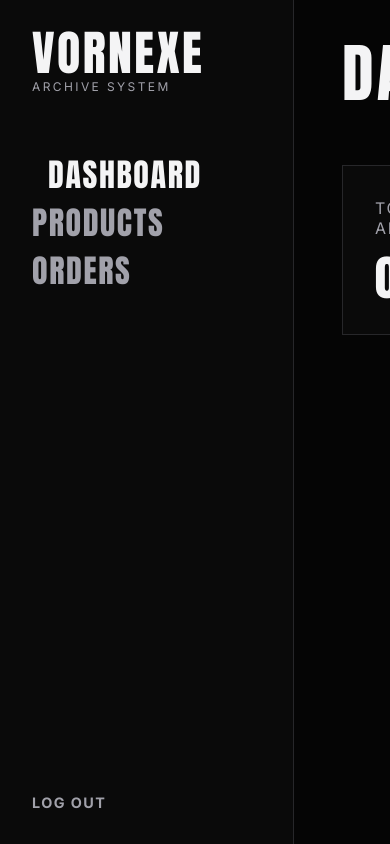
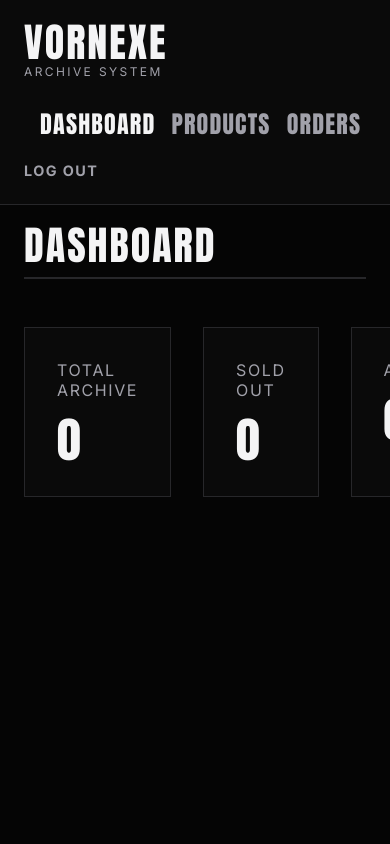
Before and after one commit to isadityax2005-cell/vornexe, a React (Vite) app in the folder vornexe-frontend/: page /admin in a window 390 px wide. Built offline with nearby package versions, Linux system fonts and the light colour scheme; no server answers; sample sign-in values are in the browser's storage.

Commit message:
Fix admin panel mobile responsiveness

```diff
--- a/vornexe-frontend/src/components/admin/AdminLayout.css
+++ b/vornexe-frontend/src/components/admin/AdminLayout.css
@@ -119,3 +119,75 @@
   background: transparent;
   color: var(--text-primary);
 }
+
+/* Mobile Responsiveness */
+@media (max-width: 768px) {
+  .admin-layout {
+    flex-direction: column;
+  }
+
+  .admin-sidebar {
+    width: 100%;
+    height: auto;
+    position: relative;
+    padding: 1.5rem;
+    border-right: none;
+    border-bottom: 1px solid var(--border-color);
+  }
+
+  .admin-logo {
+    margin-bottom: 2rem;
+  }
+
+  .admin-logo h2 {
+    font-size: 2.5rem;
+  }
+
+  .admin-nav {
+    flex-direction: row;
+    flex-wrap: wrap;
+    gap: 1rem;
+    margin-bottom: 1.5rem;
+  }
+
+  .admin-nav a {
+    font-size: 1.5rem;
+  }
+
+  .admin-content {
+    padding: 1.5rem;
+  }
+
+  .admin-page-header {
+    flex-direction: column;
+    align-items: flex-start;
+    gap: 1rem;
+  }
+
+  .admin-page-header h1 {
+    font-size: 2.5rem;
+  }
+
+  .admin-product-row {
+    flex-direction: column !important;
+    align-items: flex-start !important;
+    gap: 1rem !important;
+    padding: 1rem !important;
+  }
+
+  .admin-product-row img {
+    width: 100% !important;
+    height: 200px !important;
+  }
+
+  .admin-product-row-actions {
+    width: 100%;
+    display: flex;
+    gap: 0.5rem;
+    justify-content: space-between;
+  }
+
+  .admin-product-row-actions button {
+    flex: 1;
+  }
+}
--- a/vornexe-frontend/src/components/admin/ProductForm.css
+++ b/vornexe-frontend/src/components/admin/ProductForm.css
@@ -88,3 +88,25 @@
   color: var(--text-primary);
   border-color: var(--text-primary);
 }
+
+/* Mobile Responsiveness */
+@media (max-width: 768px) {
+  .admin-product-form {
+    padding: 1.5rem;
+  }
+
+  .form-row {
+    flex-direction: column;
+    gap: 1rem;
+  }
+
+  .form-actions {
+    flex-direction: column;
+    gap: 1rem;
+  }
+
+  .admin-secondary-btn, .admin-primary-btn {
+    width: 100%;
+    text-align: center;
+  }
+}
--- a/vornexe-frontend/src/pages/admin/AdminProducts.jsx
+++ b/vornexe-frontend/src/pages/admin/AdminProducts.jsx
@@ -80,7 +80,7 @@ const AdminProducts = () => {
       ) : (
         <div style={{ display: 'flex', flexDirection: 'column', gap: '1rem' }}>
           {products.map(product => (
-            <div key={product.id} style={{
+            <div key={product.id} className="admin-product-row" style={{
               display: 'flex',
               alignItems: 'center',
               padding: '1rem 2rem',
@@ -104,6 +104,7 @@ const AdminProducts = () => {
               }}>
                 {product.isSoldOut ? 'SOLD OUT' : 'AVAILABLE'}
               </div>
+              <div className="admin-product-row-actions">
                 <button
                   onClick={() => handleEditClick(product)}
                   style={{
@@ -127,6 +128,7 @@ const AdminProducts = () => {
                   DELETE
                 </button>
               </div>
+            </div>
           ))}
         </div>
       )}
```
Lines whose indentation alone changed are shown as unchanged.
